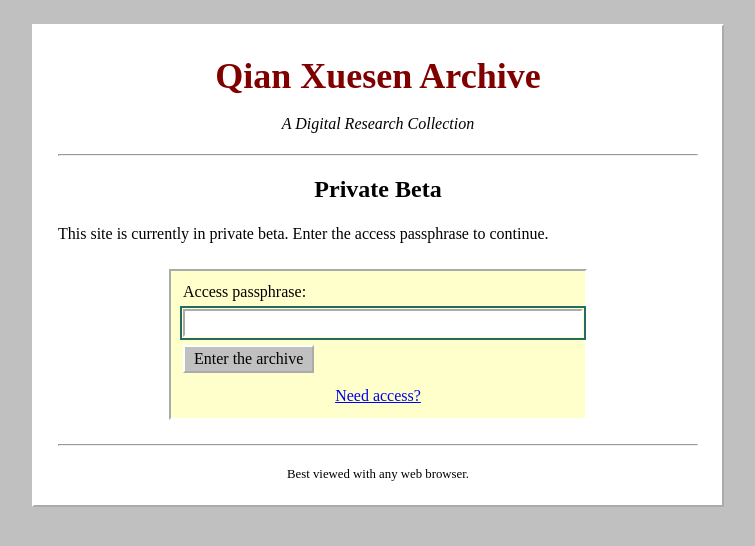
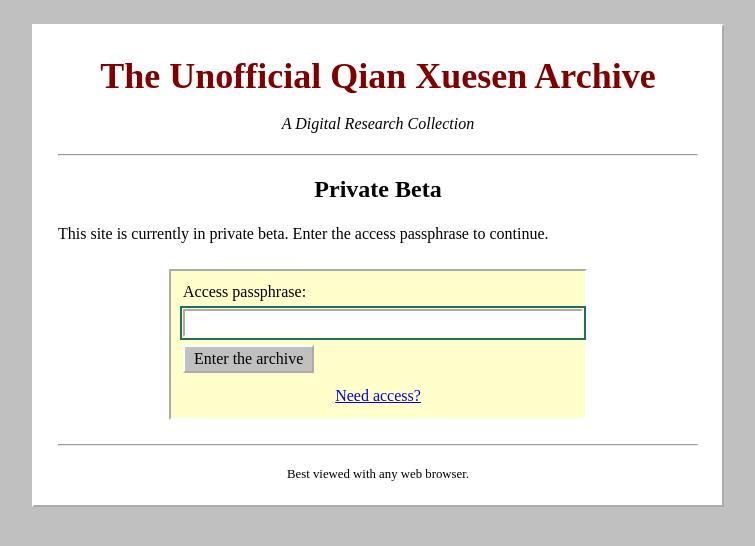
Before and after one commit to tianyuf/qian-wenku-web, a Flask app: template src/qian_wenku_web/templates/login.html in a window 1280 px wide. Shown: the top 546 px of the page, without its empty margins (262-1017 px from the left). Run offline with Flask 3, Linux system fonts and the light colour scheme; the template is opened without the code that fills it, so the values that code supplies are empty.

Commit message:
Align beta login branding

```diff
--- a/src/qian_wenku_web/templates/login.html
+++ b/src/qian_wenku_web/templates/login.html
@@ -3,15 +3,15 @@
 <head>
     <meta charset="UTF-8">
     <meta name="viewport" content="width=device-width, initial-scale=1.0">
-    <meta name="description" content="Private beta access to the Qian Xuesen Archive">
+    <meta name="description" content="Private beta access to The Unofficial Qian Xuesen Archive">
     <meta name="robots" content="noindex, nofollow">
-    <title>Beta Access - Qian Xuesen Archive</title>
+    <title>The Unofficial Qian Xuesen Archive</title>
     <link rel="stylesheet" href="{{ url_for('static', filename='style.css') }}">
 </head>
 <body class="login-page">
     <main class="login-page-content">
         <header>
-            <h1>Qian Xuesen Archive</h1>
+            <h1>The Unofficial Qian Xuesen Archive</h1>
             <p><em>A Digital Research Collection</em></p>
         </header>
 
```
